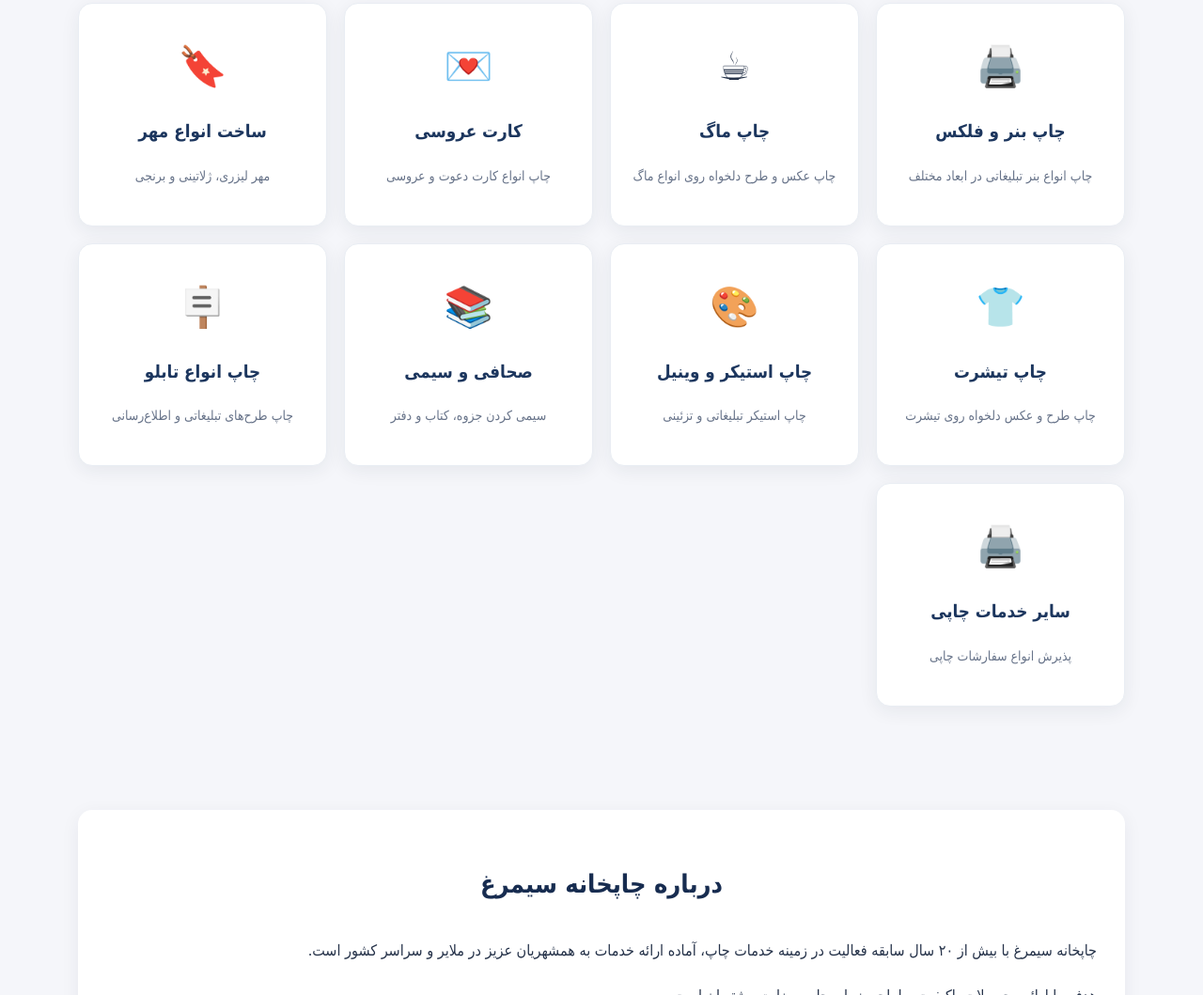
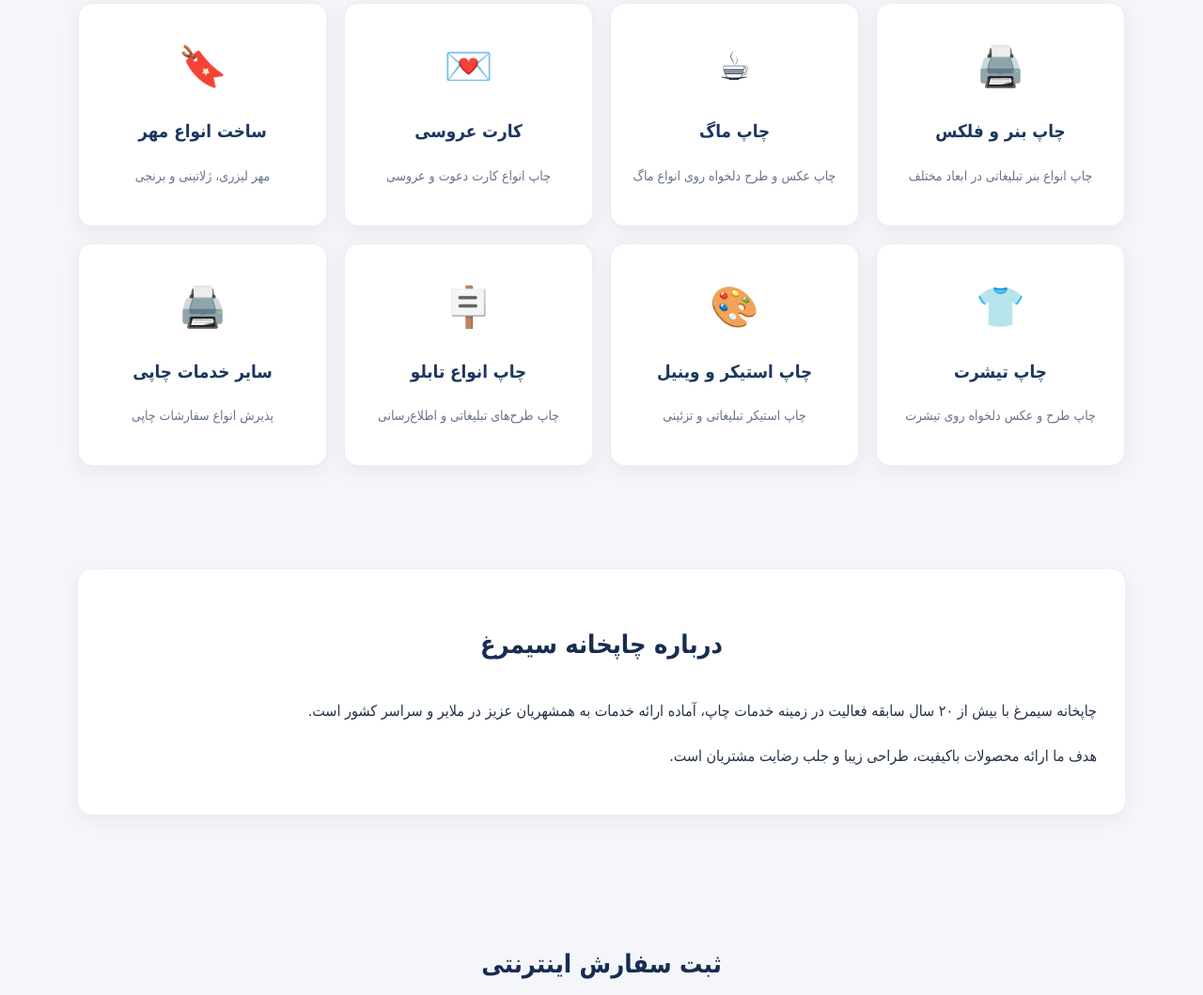
Before and after one commit to simorghprint/chapesimorgh, a plain HTML site: page index.html in a window 1280 px wide. Shown: the part 742-1801 px from the top of the page at 94% size. Drawn offline with Linux system fonts and the light colour scheme.

Commit message:
Update index.html

```diff
--- a/index.html
+++ b/index.html
@@ -79,7 +79,6 @@ nav a{display:inline-block;margin:5px}
 
 <div class="card"><div class="icon">🎨</div><h3>چاپ استیکر و وینیل</h3><p>چاپ استیکر تبلیغاتی و تزئینی</p></div>
 
-<div class="card"><div class="icon">📚</div><h3>صحافی و سیمی</h3><p>سیمی کردن جزوه، کتاب و دفتر</p></div>
 
 <div class="card"><div class="icon">🪧</div><h3>چاپ انواع تابلو</h3><p>چاپ طرح‌های تبلیغاتی و اطلاع‌رسانی</p></div>
 
```
